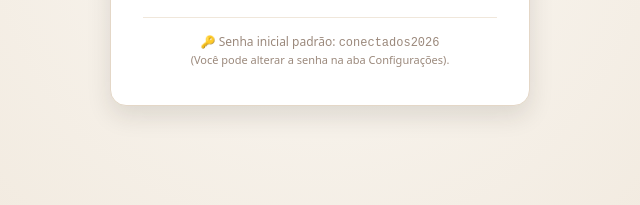
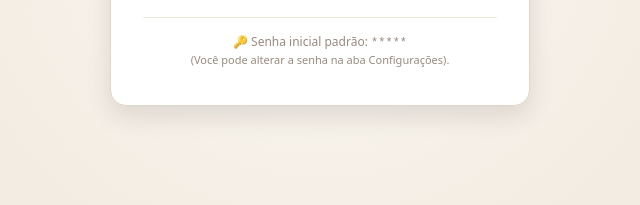
Before and after one commit to egmaziero/conectados_na_verdade, a plain HTML site: page admin.html in a window 1280 px wide. Shown: the part 498-703 px from the top of the page, 320-960 px from the left. Drawn offline with Linux system fonts and the light colour scheme; no server answers.

Commit message:
revisao 22 nov

```diff
--- a/admin.html
+++ b/admin.html
@@ -27,7 +27,7 @@
         </form>
 
         <div class="lock-hint">
-          🔑 Senha inicial padrão: <code>conectados2026</code><br>
+          🔑 Senha inicial padrão: <code>*****</code><br>
           <span style="font-size: 11px; color: var(--text-dim);">(Você pode alterar a senha na aba Configurações).</span>
         </div>
       </div>
```
Also changed, not shown: 1 other file.
